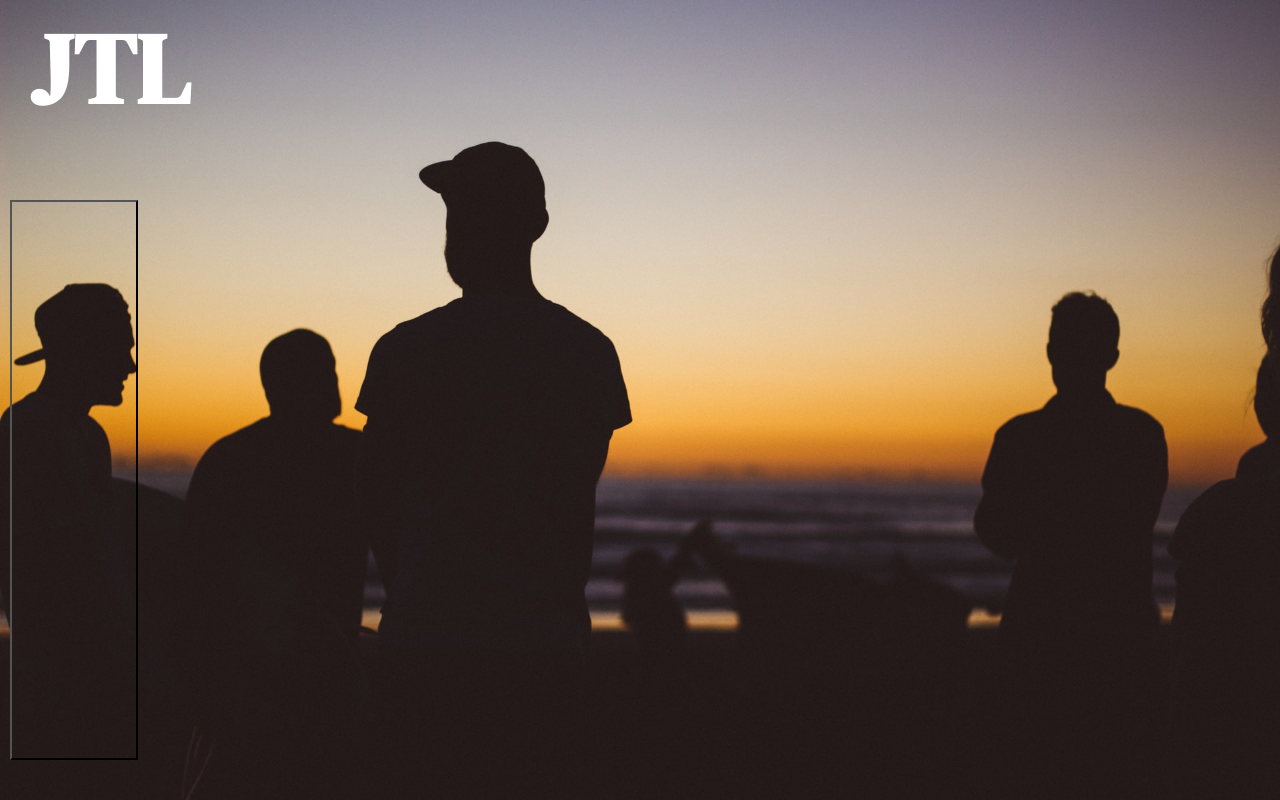
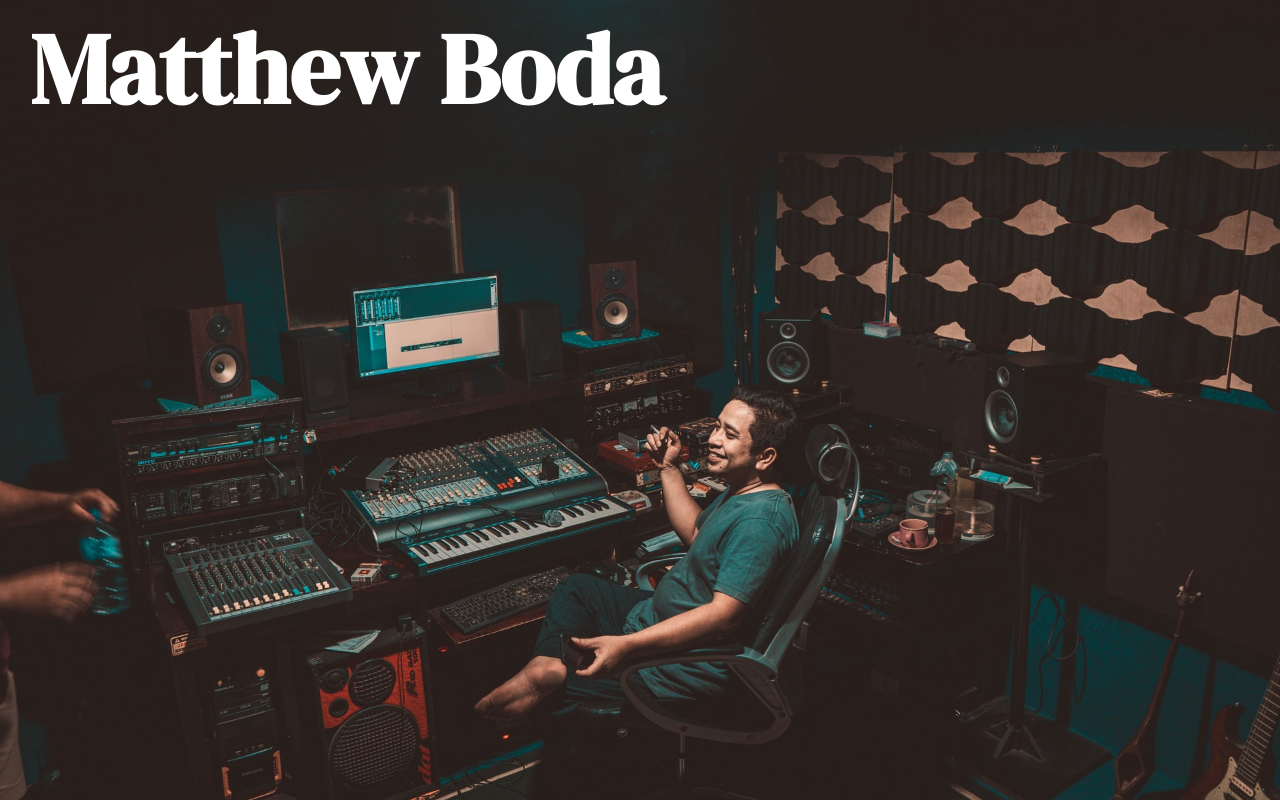
Before and after one commit to joshganote/30-Day-Challenge, a React (Create React App) app: page /MatthewBoda in a window 1280 px wide. Built offline with nearby package versions, Linux system fonts and the light colour scheme.

Commit message:
made second navigation page

```diff
--- a/src/App.js
+++ b/src/App.js
@@ -1,22 +1,16 @@
 import React from 'react';
-// import ReactDOM from 'react-dom';
-// import {BrowserRouter, Route, Switch, Redirect} from 'react-router-dom';
+import {BrowserRouter, Route} from 'react-router-dom';
 
 import HomePage from './components/HomePage';
+import MatthewBoda from './components/MatthewBoda';
 import './App.css';
 
 function App() {
   return (
-    // <BrowserRouter>
-    // <Switch>
-    //   <Route path="/">
-    //     <HomePage />
-    //   </Route>
-    // </Switch>
-    // </BrowserRouter>
-    <map>
-      <HomePage />
-    </map>
+    <BrowserRouter>
+      <Route path="/" exact component={HomePage} />
+      <Route path="/MatthewBoda" exact component={MatthewBoda} />
+    </BrowserRouter>
   );
 }
 
--- a/src/components/HomePage.js
+++ b/src/components/HomePage.js
@@ -1,27 +1,25 @@
 import React from 'react';
+import { useHistory } from 'react-router-dom';
 
 import '../css/HomePage.css';
 
-function HomePage() {
-
-    const handleClickOne = () => {
-        console.log("Image 1")
-    }
-    const handleClickTwo = () => {
-        console.log("Image 2")
+const HomePage = () => {
+    const history = useHistory();
+    const handleNavigate = () => {
+      history.push("/MatthewBoda");
     }
 
     return (
         <div className="bkg-image">
             <h1 className="header">JTL</h1>
             <div className="btn-one-container">
-            <button onClick={handleClickOne} className="bkg-image_zone1"></button>
+                <button onClick={handleNavigate} className="bkg-image_zone1"></button>
             </div>
         </div>
     )
 }
 
-export default HomePage
+export default HomePage;
 
 
 // window.addEventListener('mousemove', function (e) {
--- /dev/null
+++ b/src/components/MatthewBoda.js
@@ -0,0 +1,13 @@
+import React from 'react';
+
+import '../css/MatthewBoda.css';
+
+const MatthewBoda = () => {
+  return (
+    <div className="page-background">
+      <h1 className="header">Matthew Boda</h1>
+    </div>
+  )
+}
+
+export default MatthewBoda;
--- a/src/css/HomePage.css
+++ b/src/css/HomePage.css
@@ -59,5 +59,4 @@
   width: 20%;
   background-color: Transparent;
   cursor: pointer;
-
 }
--- /dev/null
+++ b/src/css/MatthewBoda.css
@@ -0,0 +1,16 @@
+.page-background {
+  background-image: url(../assets/matt.jpg);
+  width: 100%;
+  height: 100%;
+  position: absolute;
+  background-size: cover;
+  background-position: center;
+}
+
+.header {
+  font-family: 'DM Serif Display', serif;
+  color: #FFFFFF;
+  font-size: 100px;
+  margin: 0;
+  padding-left: 30px;
+}
```
Also changed, not shown: src/assets/matt.jpg (added), 1 other file (tests, documents, lock files or other folders).
